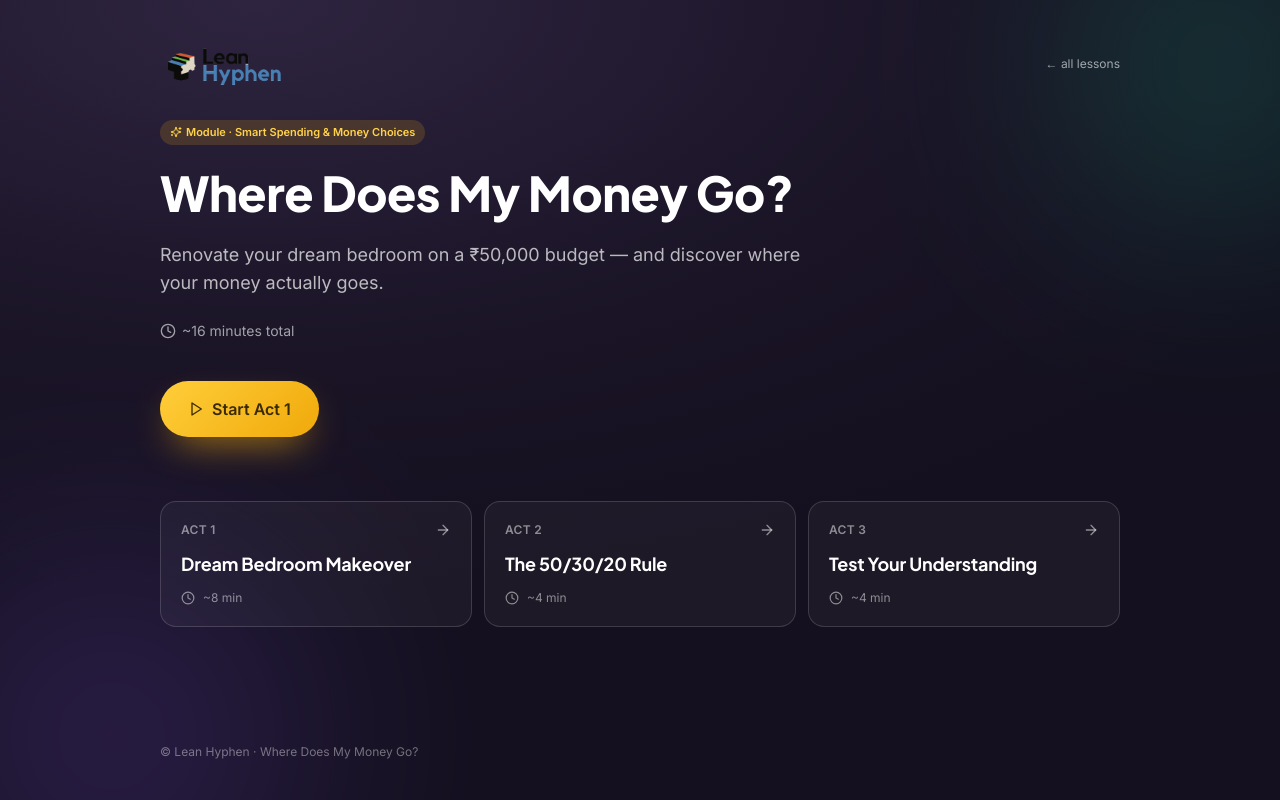
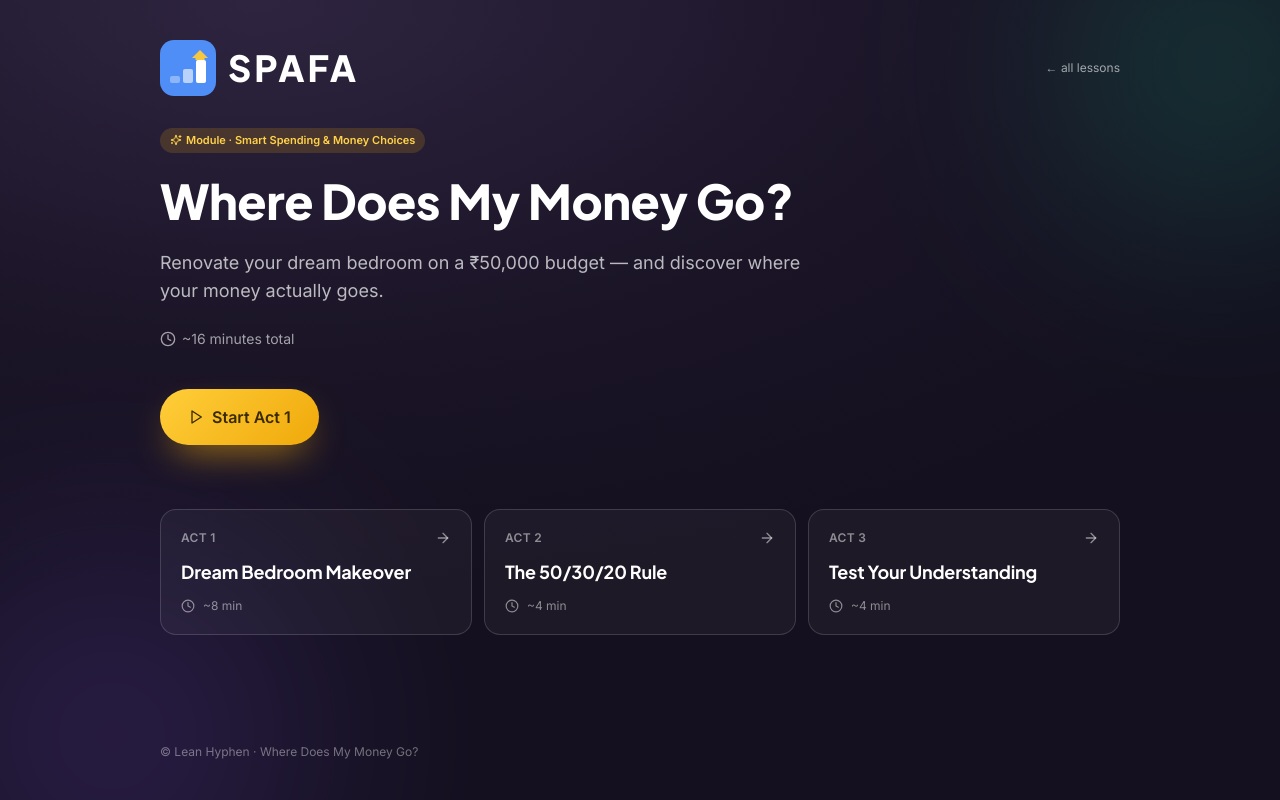
Before and after one commit to tarunleanhyphen-dev/lean-hyphen-learning, a React (Vite) app in the folder frontend/: page /lesson2 in a window 1280 px wide. Built offline with nearby package versions, Linux system fonts and the light colour scheme; no server answers; what @dicebear/core would draw is missing.

Commit message:
feat: SPAFA logo on Lesson 2 home; stop background music + voice when returning to home (Lesson 1 catalog / + Lesson 2 /lesson2)

```diff
--- a/frontend/src/pages/HomePage.jsx
+++ b/frontend/src/pages/HomePage.jsx
@@ -2,7 +2,9 @@ import { Link } from 'react-router-dom';
 import { motion } from 'framer-motion';
 import { Play, Clock, Sparkles, Lock, CheckCircle2 } from 'lucide-react';
 import { LESSONS, getFeaturedLesson } from '../data/lessons/registry.js';
+import { useEffect } from 'react';
 import { useLesson } from '../context/LessonContext.jsx';
+import { stopMusic, cancelSpeech } from '../utils/sounds.js';
 import SpafaLogo from '../components/shared/SpafaLogo.jsx';
 
 const ACT_ORDER = ['act1', 'act2', 'act3', 'act4'];
@@ -20,6 +22,8 @@ function computeUnlocks(progress) {
 
 export default function HomePage() {
   const { state } = useLesson();
+  // Landing on the home/catalog stops any background music left playing by an act.
+  useEffect(() => { try { stopMusic(); cancelSpeech(); } catch { /* noop */ } }, []);
   const featured = getFeaturedLesson();
   const others = LESSONS.filter((l) => l !== featured);
 
--- a/frontend/src/pages/Lesson2Page.jsx
+++ b/frontend/src/pages/Lesson2Page.jsx
@@ -7,10 +7,13 @@
  *
  * Each act component is self-contained (it manages its own state, narration
  * and 3D canvas); we just hand it onGoHome / onComplete navigation callbacks. */
+import { useEffect } from 'react';
 import { useNavigate, useParams, Link } from 'react-router-dom';
 import { motion } from 'framer-motion';
 import { Play, Clock, Sparkles, Lock, ArrowRight } from 'lucide-react';
 import { lesson } from '../data/lessons/whereDoesMyMoneyGo.js';
+import SpafaLogo from '../components/shared/SpafaLogo.jsx';
+import { stopMusic, cancelSpeech } from '../utils/sounds.js';
 import DreamBedroomAct1 from '../components/acts/dreamBedroomMakeover/Act1/Act1.jsx';
 import DreamBedroomAct2 from '../components/acts/dreamBedroomMakeover/Act2/Act2.jsx';
 import DreamBedroomAct3, { markActDone } from '../components/acts/dreamBedroomMakeover/Act3/Act3.jsx';
@@ -46,6 +49,8 @@ export default function Lesson2Page() {
 
 function Lesson2Home() {
   const acts = Object.values(lesson.acts);
+  // Returning to the home page from any act stops the background music + voice.
+  useEffect(() => { try { stopMusic(); cancelSpeech(); } catch { /* noop */ } }, []);
   const { from, to } = lesson.hero.palette;
   return (
     <div className="relative min-h-screen overflow-hidden">
@@ -57,7 +62,7 @@ function Lesson2Home() {
       <div className="relative mx-auto flex min-h-screen w-full max-w-5xl flex-col px-4 py-6 sm:px-6 sm:py-10 lg:px-8">
         <header className="flex items-center justify-between">
           <a href="/" aria-label="Lean Hyphen home" className="inline-flex shrink-0">
-            <img src="/lean-hyphen-logo.svg" alt="Lean Hyphen" className="h-10 w-auto sm:h-12" draggable={false} />
+            <SpafaLogo size="md" />
           </a>
           <Link to="/" className="text-xs text-white/60 underline-offset-4 hover:text-white hover:underline">← all lessons</Link>
         </header>
```
